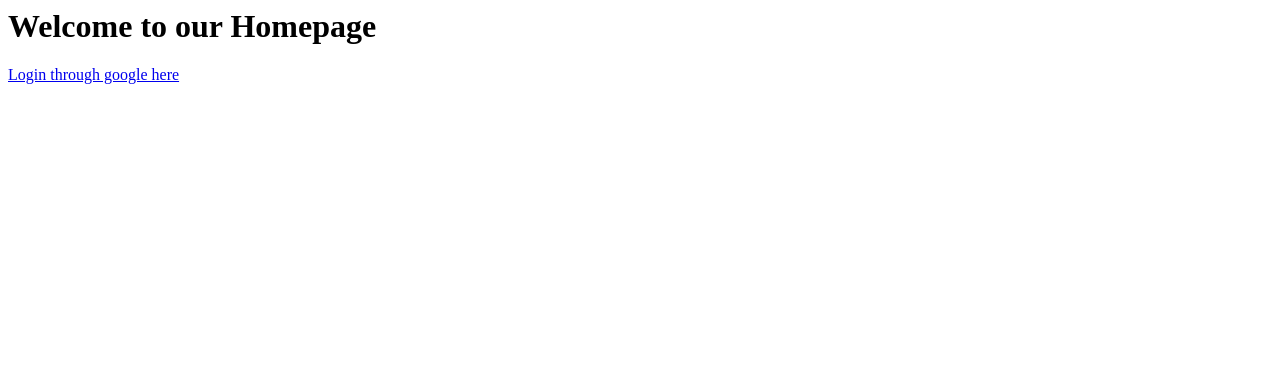
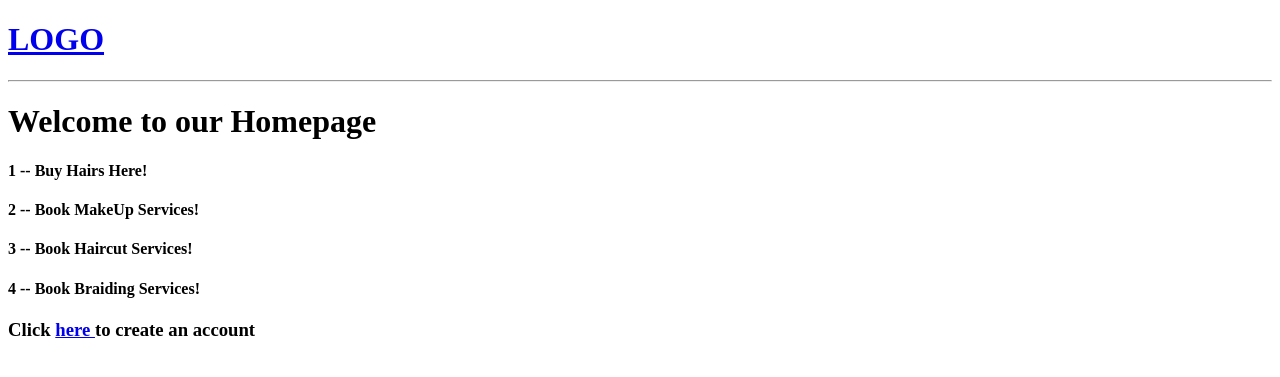
Before and after one commit to JohnsonMasino/Let-s-Talk., a Django app: page / in a window 1280 px wide. Shown: the top 377 px of the page. Run offline with Django 4.2, Linux system fonts and the light colour scheme; some libraries are stand-ins or nearby versions.

Commit message:
Services

```diff
--- a/elevate/NinazHairline/Templates/NinazHairline/dashboard.html
+++ b/elevate/NinazHairline/Templates/NinazHairline/dashboard.html
@@ -1,5 +1,7 @@
 
 <!--dashboard.html-->
+{% extends 'NinazHairline/main.html' %}
+{% block content %}
 
 <h1>Welcome to Dashboard</h1>
 <link rel="stylesheet" href="styles.css"></link>
@@ -41,3 +43,5 @@
     <a href="{% url 'account_logout' %}">Log out of this account here</a>
 
 {% endif %}
+
+{% endblock content %}
--- a/elevate/NinazHairline/Templates/NinazHairline/index.html
+++ b/elevate/NinazHairline/Templates/NinazHairline/index.html
@@ -1,7 +1,30 @@
-
+{% extends 'NinazHairline/main.html' %}
 {% load socialaccount %}
 
+<link rel="stylesheet" href="NinazHairline/styles.css"></link>
+{% block content %}
 <h1>Welcome to our Homepage</h1>
 
+<div>
 
-<a href="{% provider_login_url 'google' %}">Login through google here</a>
+    <div>
+        {% for service in services %}
+            <div>
+                <h4>{{service.id}} -- {{service.name}}</h4>
+            </div>
+
+        {% endfor %}
+    </div>
+
+</div>
+
+
+
+
+<h3>Click
+    <a href="{% provider_login_url 'google' %}">here
+
+    </a> to create an account
+    </h3>
+
+{% endblock content %}
--- /dev/null
+++ b/elevate/NinazHairline/Templates/NinazHairline/main.html
@@ -0,0 +1,17 @@
+<!DOCTYPE html>
+<html>
+<head>
+    <meta charset='utf-8'>
+    <meta http-equiv='X-UA-Compatible' content='IE=edge'>
+    <title>Page Title</title>
+    <meta name='viewport' content='width=device-width, initial-scale=1'>
+    <!--link rel='stylesheet' type='text/css' media='screen' href="NinazHairline/styles.css"></link-->
+</head>
+<body>
+    {% include 'NinazHairline/navbar.html' %}
+    {% block content %}
+
+
+    {% endblock %}
+</body>
+</html>
--- /dev/null
+++ b/elevate/NinazHairline/Templates/NinazHairline/navbar.html
@@ -0,0 +1,6 @@
+
+<a href="\">
+    <h1>LOGO</h1>
+</a>
+
+<hr>
--- a/elevate/NinazHairline/urls.py
+++ b/elevate/NinazHairline/urls.py
@@ -9,4 +9,5 @@ urlpatterns = [
 
     path('dashboard', views.dashboard, name='dashboard'),
 
+
 ]
--- a/elevate/NinazHairline/views.py
+++ b/elevate/NinazHairline/views.py
@@ -9,9 +9,16 @@ from NinazHairline.forms import SubscribeForm
 
 # Create your views here.
 
+services = [
+    {'id': 1, 'name':'Buy Hairs Here!'},
+    {'id': 2, 'name':'Book MakeUp Services!'},
+    {'id': 3, 'name':'Book Haircut Services!'},
+    {'id': 4, 'name':'Book Braiding Services!'},
+]
+
 def home(request):
-
-    return render(request, 'NinazHairline/index.html')
+    context = {'services': services}
+    return render(request, 'NinazHairline/index.html', context)
 
 def dashboard(request):
     form = SubscribeForm()
```
Also changed, not shown: elevate/db.sqlite3.
